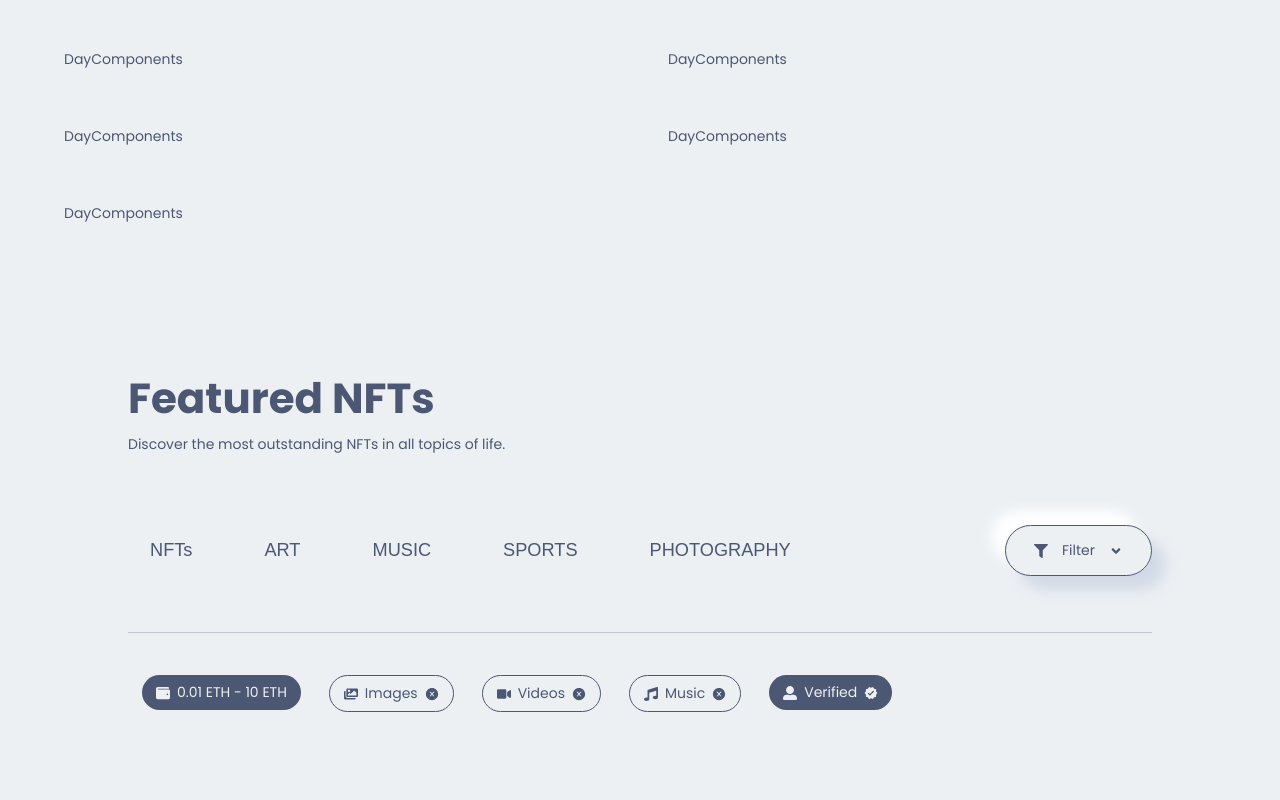
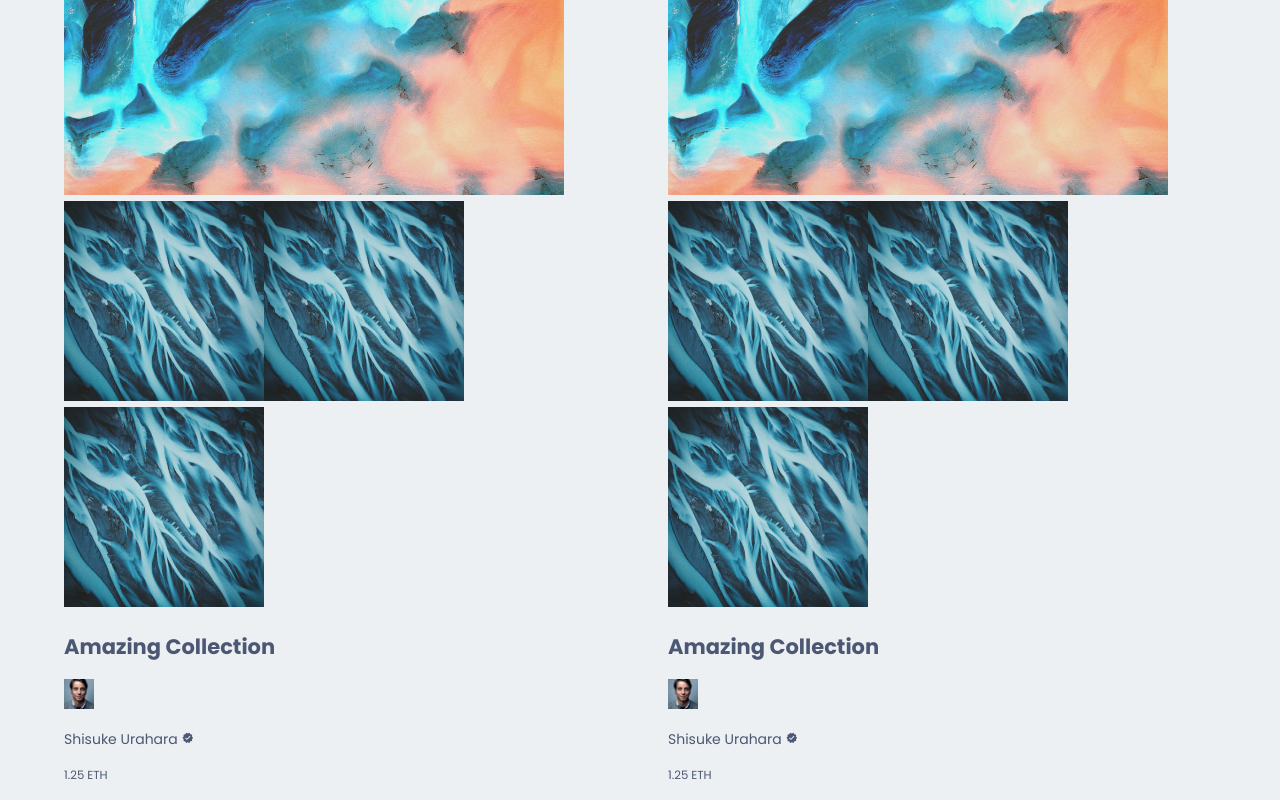
Before and after one commit to shisukeUrahara/web3-nft-marketplace, a Next.js app in the folder client/: page / in a window 1280 px wide. Shown: the part 2960-3760 px from the top of the page. Built offline with nearby package versions, Linux system fonts and the light colour scheme.

Commit message:
added dayComponent component

```diff
--- a/client/src/components/Collection/DayComponents/DayComponents.jsx
+++ b/client/src/components/Collection/DayComponents/DayComponents.jsx
@@ -1,9 +1,75 @@
 import React from 'react';
-import Style from './DayComponents.module.css'
+import Image from 'next/image';
+import { MdVerified } from 'react-icons/md';
+import Style from './DayComponents.module.css';
+import images from '../../../img';
 
 const DayComponents = () => {
     return (
-        <div>DayComponents</div>
+        <div className={Style.dayComponent}>
+            <div className={Style.dayComponent_box}>
+                <div className={Style.dayComponent_box_img}>
+                    <Image
+                        className={Style.dayComponent_box_img_img}
+                        src={images.creatorbackground1}
+                        alt="profile background"
+                        width={500}
+                        height={300}
+                    />
+
+                </div>
+
+                <div className={Style.dayComponent_box_profile}>
+                    <Image
+                        src={images.creatorbackground2}
+                        alt="profile"
+                        width={200}
+                        height={200}
+                        className={Style.dayComponent_box_img_1}
+                    />
+                    <Image
+                        src={images.creatorbackground2}
+                        alt="profile"
+                        width={200}
+                        height={200}
+                        className={Style.dayComponent_box_img_2}
+                    />
+
+                    <Image
+                        src={images.creatorbackground2}
+                        alt="profile"
+                        width={200}
+                        height={200}
+                        className={Style.dayComponent_box_img_3}
+                    />
+
+                </div>
+
+                <div className={Style.dayComponent_box_title}>
+                    <h2>Amazing Collection</h2>
+                    <div className={Style.dayComponent_box_title_info}>
+                        <div className={Style.dayComponent_box_title_info_profile}>
+                            <Image
+                                src={images.user1}
+                                alt="profile"
+                                width={30}
+                                height={30}
+                                className={Style.dayComponent_box_title_info_profile_img}
+                            />
+                            <p>Shisuke Urahara <small><MdVerified /></small></p>
+                        </div>
+
+                        <div className={Style.dayComponent_box_title_info_profile}>
+                            <small>1.25 ETH</small>
+
+                        </div>
+
+                    </div>
+
+                </div>
+
+            </div>
+        </div>
     )
 }
 
```
